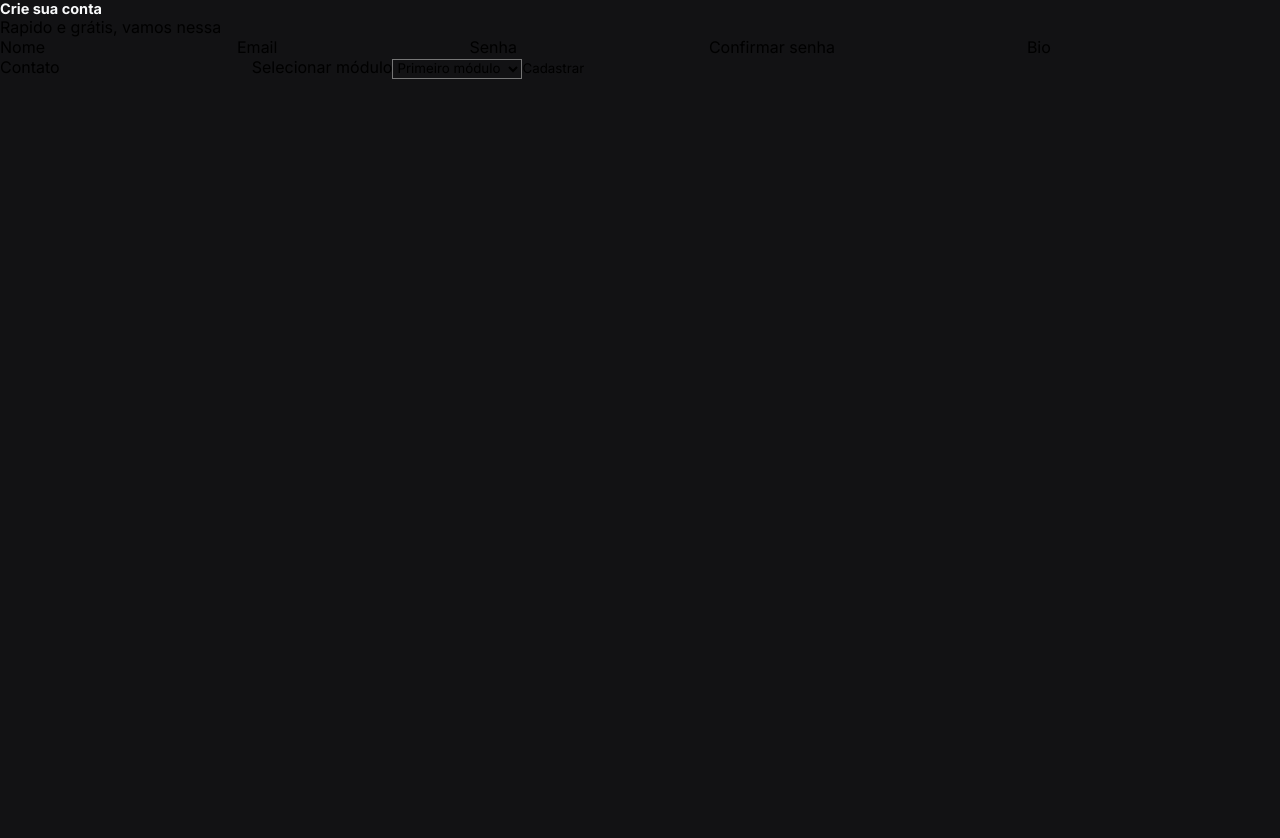
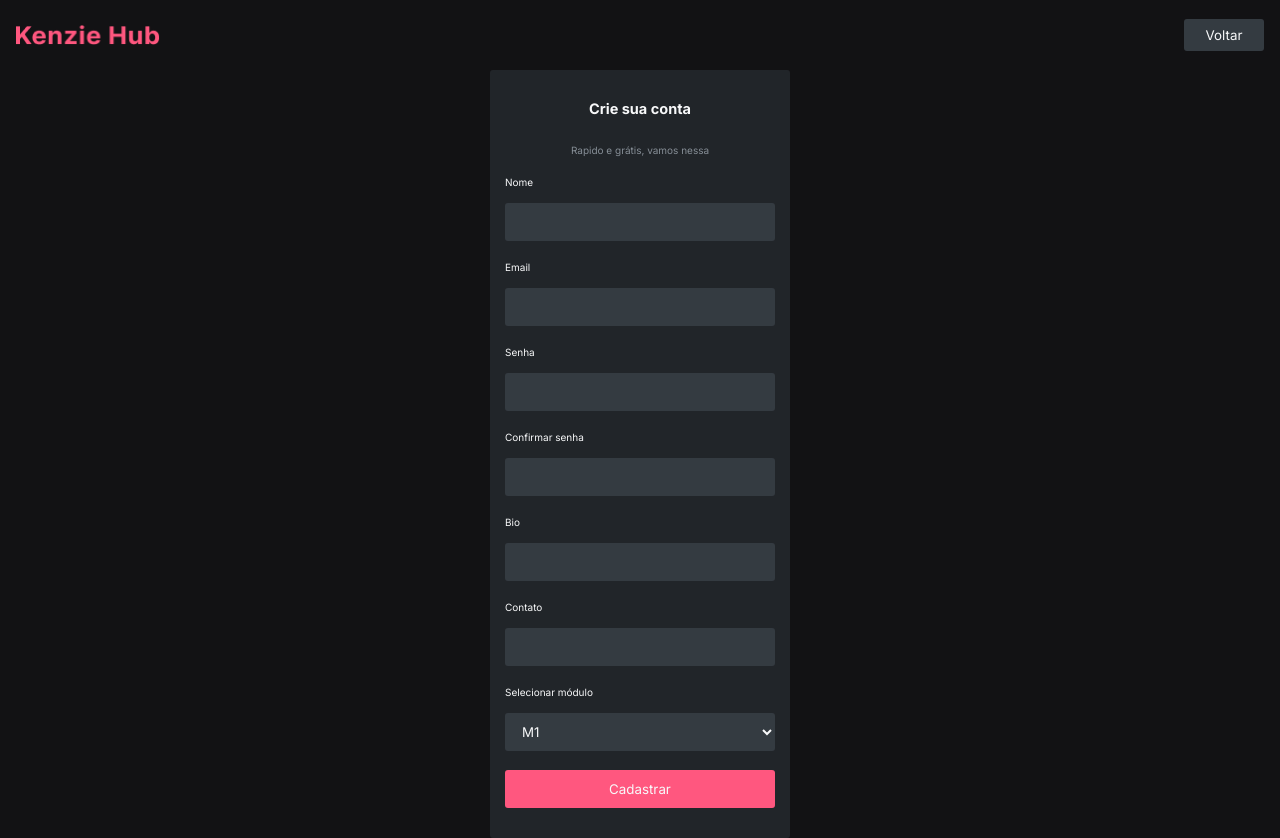
Before and after one commit to Kenzie-Academy-Brasil-Developers/react-entrega-kenzie-hub-LennonXimenes, a React (Vite) app: page /registerpage in a window 1280 px wide. Before the commit the page ends 800 px from the top, so only its background shows below. Built offline with nearby package versions, Linux system fonts and the light colour scheme; no server answers.

Commit message:
feat - now it's possible to add user

```diff
--- a/src/components/Header/index.jsx
+++ b/src/components/Header/index.jsx
@@ -1,10 +1,31 @@
+import { Link, useLocation } from "react-router-dom";
 import Logo from "../../assets/Logo.png"
-import { StyledHeader } from "./style";
+import { StyledContainer, StyledHeader } from "./style";
 
 function Header() {
+    const location = useLocation();
+
+    function loginPage() {
+        return location.pathname === "/";
+    }
+
+    function dashboardPage() {
+        return location.pathname === "/dashboardpage";
+    }
+
     return (
         <StyledHeader>
-            <img src={Logo} alt="Logo escrito Kenzie Hub"/>
+            <StyledContainer>
+                <img src={Logo} alt="Logo escrito Kenzie Hub" />
+
+                {!loginPage() && !dashboardPage() && (
+                    <button><Link to="/" className="noStyle">Voltar</Link></button>
+                )}
+
+                {dashboardPage() && (
+                    <button><Link to="/" className="noStyle">Sair</Link></button>
+                )}
+            </StyledContainer>
         </StyledHeader>
     )
 }
--- a/src/components/Header/style.js
+++ b/src/components/Header/style.js
@@ -1,15 +1,46 @@
 import styled from "styled-components";
 
 export const StyledHeader = styled.header`
+    height: 70px;
+    width: 100%;
+`
+
+export const StyledContainer = styled.div`
     display: flex;
-    justify-content: center;
+    justify-content: space-between;
     align-items: center;
 
     height: 70px;
     width: 100%;
+    max-width: 1440px;
+
+    margin: 0 auto;
+    padding: 1rem;
 
     img {
         height: 20px;
         width: 144px;
     }
+
+    button {
+        height: 32px;
+        width: 80px;
+
+        background-color: var(--color--grey-2);
+
+        border-radius: 3px;
+        padding: 8px 13px;
+
+        color: var(--color--grey-0);
+
+        background-color: ${({color}) => color === "pink" ? "var(--color-primary)" : "var(--color--grey-2)"};
+
+        :hover {
+            background-color: ${({color}) => color === "pink" ? "var(--color--primary-hover)" : "var(--color--grey-2)"};
+        }
+
+        :focus {
+            background-color: ${({color}) => color === "pink" ? "var(--color--primary-focus)" : "var(--color--grey-2)"};
+        }
+    }
 `
--- a/src/components/LoginForm/index.jsx
+++ b/src/components/LoginForm/index.jsx
@@ -1,12 +1,13 @@
 import { useForm } from "react-hook-form";
+import { Link } from "react-router-dom";
+
+import { FontLabel, FontParagraph, FontTitle } from "../../styles/typograph";
 import { StyledButton, StyledForm, StyledInput } from "../../pages/LoginPage/style";
-import { FontLabel, FontParagraph, FontTitle } from "../../styles/typograph";
 
 function LoginForm() {
     const { register, handleSubmit } = useForm();
 
     function submit(formData) {
-
         console.log(formData)
     }
 
@@ -23,7 +24,7 @@ function LoginForm() {
 
                 <FontParagraph>Ainda não possui uma conta?</FontParagraph>
 
-                <StyledButton>Cadastre-se</StyledButton>
+                <StyledButton><Link to="/registerpage" className="noStyle">Cadastre-se</Link></StyledButton>
             </StyledForm>
     )
 }
--- a/src/components/RegisterForm/index.jsx
+++ b/src/components/RegisterForm/index.jsx
@@ -1,45 +1,68 @@
 import { useForm } from "react-hook-form";
 
+import { StyledButton, StyledForm, StyledInput, StyledSelect } from "../../pages/RegisterPage/styled";
+import { FontLabel, FontParagraph, FontTitle } from "../../styles/typograph";
+
+import { api } from "../../services/api";
+import { useNavigate } from "react-router-dom";
+
 function RegisterForm() {
-    const { register, handleSubmit } = useForm();
+    const { register, handleSubmit, reset } = useForm();
 
-    function submit(formData) {
+    const navigate = useNavigate();
 
-        console.log(formData)
+    async function createUser(formData) {
+        try {
+            const {data} = await api.post("/users", formData);
+            console.log(data);
+            navigate("/")
+        } catch (error) {
+            console.error(error);
+        }
+    }
+
+    async function submit(formData) {
+        console.log(formData);
+        await createUser(formData);
+        reset();
+
     }
 
     return (
-        <form onSubmit={handleSubmit(submit)}>
-            <label>Nome</label>
-            <input type="text" {...register("name")}/>
+        <StyledForm onSubmit={handleSubmit(submit)}>
+            <FontTitle>Crie sua conta</FontTitle>
+            <FontParagraph>Rapido e grátis, vamos nessa</FontParagraph>
 
-            <label>Email</label>
-            <input type="text" {...register("email")}/>
+            <FontLabel>Nome</FontLabel>
+            <StyledInput type="text" {...register("name")}/>
 
-            <label>Senha</label>
-            <input type="text" {...register("password")}/>
+            <FontLabel>Email</FontLabel>
+            <StyledInput type="text" {...register("email")}/>
 
-            <label>Confirmar senha</label>
-            <input type="text" {...register("password")}/>
+            <FontLabel>Senha</FontLabel>
+            <StyledInput type="text" {...register("password")}/>
 
-            <label>Bio</label>
-            <input type="text" {...register("bio")}/>
+            <FontLabel>Confirmar senha</FontLabel>
+            <StyledInput type="text" {...register("password")}/>
 
-            <label>Contato</label>
-            <input type="text" {...register("contact")}/>
+            <FontLabel>Bio</FontLabel>
+            <StyledInput type="text" {...register("bio")}/>
 
-            <label>Selecionar módulo</label>
-            <select {...register("course_module")}>
-                <option value="M1">Primeiro módulo</option>
-                <option value="M2">Segundo módulo</option>
-                <option value="M3">Terceiro módulo</option>
-                <option value="M4">Quarto módulo</option>
-                <option value="M5">Quinto módulo</option>
-                <option value="M6">Sexto módulo</option>
-            </select>
+            <FontLabel>Contato</FontLabel>
+            <StyledInput type="text" {...register("contact")}/>
 
-            <button>Cadastrar</button>
-        </form>
+            <FontLabel>Selecionar módulo</FontLabel>
+            <StyledSelect {...register("course_module")}>
+                <option value="M1">M1</option>
+                <option value="M2">M2</option>
+                <option value="M3">M3</option>
+                <option value="M4">M4</option>
+                <option value="M5">M5</option>
+                <option value="M6">M6</option>
+            </StyledSelect>
+
+            <StyledButton color="pink">Cadastrar</StyledButton>
+        </StyledForm>
     )
 }
 
--- a/src/pages/DashboardPage/index.jsx
+++ b/src/pages/DashboardPage/index.jsx
@@ -1,13 +1,29 @@
-import { FontTitle } from "../../styles/typograph";
+import Header from "../../components/Header";
+import { FontParagraph, FontTitle } from "../../styles/typograph";
+
+import { StyledContainer, StyledSection } from "./styled";
 
 function DashboardPage() {
-
-
+    const name = "Lennon Ximenes";
+    const module = "M4"
 
     return (
-        <div>
-            <FontTitle>Dashboard Page</FontTitle>
-        </div>
+        <>
+            <Header />
+            <StyledSection>
+                <StyledContainer>
+                    <FontTitle>Olá, {name}</FontTitle>
+                    <FontParagraph>Você está no {module}, bons estudos!</FontParagraph>
+                </StyledContainer>
+            </StyledSection>
+
+            <StyledSection>
+                <StyledContainer>
+                    <FontTitle>Que pena! Estamos em desenvolvimento :/</FontTitle>
+                    <FontParagraph>Nossa aplicação está em desenvolvimento, em breve teremos novidades!</FontParagraph>
+                </StyledContainer>
+            </StyledSection>
+        </>
     )
 }
 
--- /dev/null
+++ b/src/pages/DashboardPage/styled.js
@@ -0,0 +1,25 @@
+import styled from "styled-components"
+
+export const StyledSection = styled.div`
+    height: 7.5rem;
+    width: 100%;
+
+    border-top: 1px solid var(--color--grey-3);
+`
+
+export const StyledContainer = styled.div`
+    height: 7.5rem;
+    width: 100%;
+
+    max-width: 1440px;
+
+    margin: 0 auto;
+
+    display: flex;
+    flex-wrap: wrap;
+    justify-content: space-between;
+    align-items: center;
+    padding: 1rem;
+
+    border-top: 1px solid var(--color--grey-3);
+`
--- a/src/pages/RegisterPage/index.jsx
+++ b/src/pages/RegisterPage/index.jsx
@@ -1,13 +1,17 @@
+import Header from "../../components/Header";
 import RegisterForm from "../../components/RegisterForm";
-import { FontTitle } from "../../styles/typograph";
+
+import { StyledContainer } from "./styled";
 
 function RegisterPage() {
+
     return (
-        <div>
-            <FontTitle>Crie sua conta</FontTitle>
-            <p>Rapido e grátis, vamos nessa</p>
+        <>
+        <Header/>
+        <StyledContainer>
             <RegisterForm/>
-        </div>
+        </StyledContainer>
+        </>
     )
 }
 
--- /dev/null
+++ b/src/pages/RegisterPage/styled.js
@@ -0,0 +1,92 @@
+import styled from "styled-components";
+
+export const StyledContainer = styled.div`
+    height: fit-content;
+    width: 100%;
+`
+
+export const StyledForm = styled.form`
+    display: flex;
+    flex-direction: column;
+
+    margin: 0 auto;
+    padding: 30px 15px;
+
+    height: 48rem;
+    width: 18.75rem;
+
+    background-color: var(--color--grey-3);
+    border-radius: 3px;
+
+    h1, p {
+        align-self: center;
+        background-color: transparent;
+    }
+
+    p {
+        margin-top: 27px;
+    }
+
+    label {
+        background-color: transparent;
+        margin-top: 20px;
+    }
+`
+
+export const StyledInput = styled.input`
+    height: 38.5px;
+    width: 100%;
+
+    background-color: var(--color--grey-2);
+
+    border-radius: 3px;
+
+    margin-top: 15px;
+    padding: 8px 13px;
+
+    color: var(--color--grey-0);
+`
+
+export const StyledSelect = styled.select`
+    height: 38.5px;
+    width: 100%;
+
+    background-color: var(--color--grey-2);
+
+    border-radius: 3px;
+
+    margin-top: 15px;
+    padding: 8px 13px;
+
+    color: var(--color--grey-0);
+
+    border: none;
+
+    option {
+        background-color: var(--color--grey-2);
+    }
+`
+
+export const StyledButton = styled.button`
+    height: 38.5px;
+    width: 100%;
+
+    background-color: var(--color--grey-2);
+
+    border-radius: 3px;
+    padding: 8px 13px;
+
+    color: var(--color--grey-0);
+
+    margin-top: 19px;
+
+    background-color: ${({color}) => color === "pink" ? "var(--color-primary)" : "var(--color--grey-1)"};
+
+    :hover {
+        background-color: ${({color}) => color === "pink" ? "var(--color--primary-hover)" : "var(--color--grey-2)"};
+    }
+
+    :focus {
+        background-color: ${({color}) => color === "pink" ? "var(--color--primary-focus)" : "var(--color--grey-2)"};
+    }
+`
--- a/src/routes/RoutesMain.jsx
+++ b/src/routes/RoutesMain.jsx
@@ -4,12 +4,29 @@ import LoginPage from "../pages/LoginPage";
 import RegisterPage from "../pages/RegisterPage";
 import DashboardPage from "../pages/DashboardPage";
 
+import { useEffect } from "react";
+import { api } from "../services/api";
+
 function RoutesMain() {
+
+    useEffect(() => {
+        async function loadUsers() {
+
+            try {
+                const response = await api.get("/users");
+                console.log(response.data);
+            } catch (error) {
+                console.error(error);
+            }
+        }
+        loadUsers();
+    }, [])
+
     return (
         <Routes>
             <Route path="/" element={<LoginPage />}/>
-            <Route path="registerpage" element={<RegisterPage />}/>
-            <Route path="dashboardpage" element={<DashboardPage />}/>
+            <Route path="/registerpage" element={<RegisterPage />}/>
+            <Route path="/dashboardpage" element={<DashboardPage />}/>
         </Routes>
     )
 
--- a/src/services/api.js
+++ b/src/services/api.js
@@ -2,7 +2,8 @@ import axios from "axios";
 
 function createApi() {
     return axios.create({
-        baseURL: "https://kenziehub.herokuapp.com"
+        baseURL: "https://kenziehub.herokuapp.com",
+        timeout: 8000,
     })
 }
 
--- a/src/styles/reset.js
+++ b/src/styles/reset.js
@@ -29,4 +29,10 @@ export const GlobalReset = createGlobalStyle`
         outline: none;
         box-shadow: none;
     }
+
+    .noStyle {
+        text-decoration: none;
+        color: inherit;
+        background-color: transparent;
+    }
 `
```
Also changed, not shown: package.json (line endings or trailing spaces).
